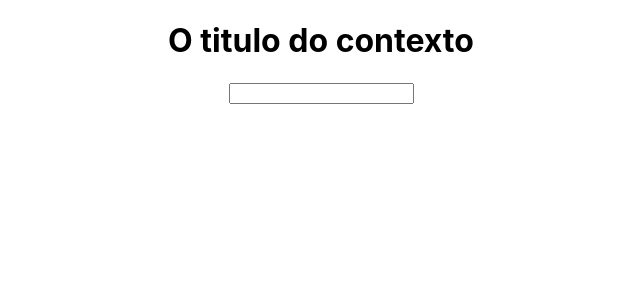
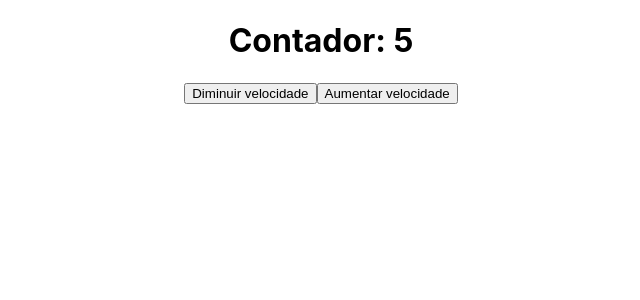
Before and after one commit to AugustoTI/estudo-sobre-hooks, a React (Create React App) app: page / in a window 1280 px wide. Shown: the top 300 px of the page, without its empty margins (319-959 px from the left). Built offline with nearby package versions, Linux system fonts and the light colour scheme.

Commit message:
criando meu proprio Hook

```diff
--- a/src/App.js
+++ b/src/App.js
@@ -1,62 +1,37 @@
+import { useEffect, useRef, useState } from 'react';
 import './App.css';
-import P from 'prop-types';
-import { useReducer, createContext, useContext, useRef } from 'react';
 
-// data.js
-export const globalState = {
-  title: 'O titulo do contexto',
-  body: 'O corpo do contexto',
-  counter: 0,
+const useMyHook = (callback, delay = 1000) => {
+  const savedCB = useRef();
+
+  useEffect(() => {
+    savedCB.current = callback;
+  }, [callback]);
+
+  useEffect(() => {
+    const interval = setInterval(() => {
+      savedCB.current();
+    }, delay);
+
+    return () => clearInterval(interval);
+  }, [delay]);
 };
 
-//reducer.js
-export const reducer = (state, action) => {
-  switch (action.type) {
-    case 'CHANGE_TITLE': {
-      return { ...state, title: action.payload };
-    }
-  }
+function App() {
+  const [counter, setCounter] = useState(0);
+  const [delay, setDelay] = useState(1000);
 
-  return { ...state };
-};
+  useMyHook(() => setCounter((c) => c + 1), delay);
 
-//AppContext.jsx
-export const Context = createContext();
-export const AppContext = ({ children }) => {
-  const [state, dispatch] = useReducer(reducer, globalState);
-
-  const changeTitle = (payload) => {
-    dispatch({ type: 'CHANGE_TITLE', payload });
-  };
-
-  return <Context.Provider value={{ state, changeTitle }}>{children}</Context.Provider>;
-};
-
-AppContext.propTypes = {
-  children: P.node,
-};
-
-//Components/H1/index.jsx
-const H1 = () => {
-  const context = useContext(Context);
-  const inputRef = useRef();
+  const handleClickInc = () => setDelay((d) => d + 1000);
+  const handleClickDec = () => setDelay((d) => d - 1000);
 
   return (
-    <>
-      <h1 onClick={() => context.changeTitle(inputRef.current.value)}>{context.state.title}</h1>
-      <input ref={inputRef} type="text" />
-    </>
-  );
-};
-
-// App.jsx
-function App() {
-  return (
-    <AppContext>
-      <div className="App">
-        <H1 />
-      </div>
-    </AppContext>
+    <div className="App">
+      <h1>Contador: {counter}</h1>
+      <button onClick={handleClickInc}>Diminuir velocidade</button>
+      <button onClick={handleClickDec}>Aumentar velocidade</button>
+    </div>
   );
 }
 
```
